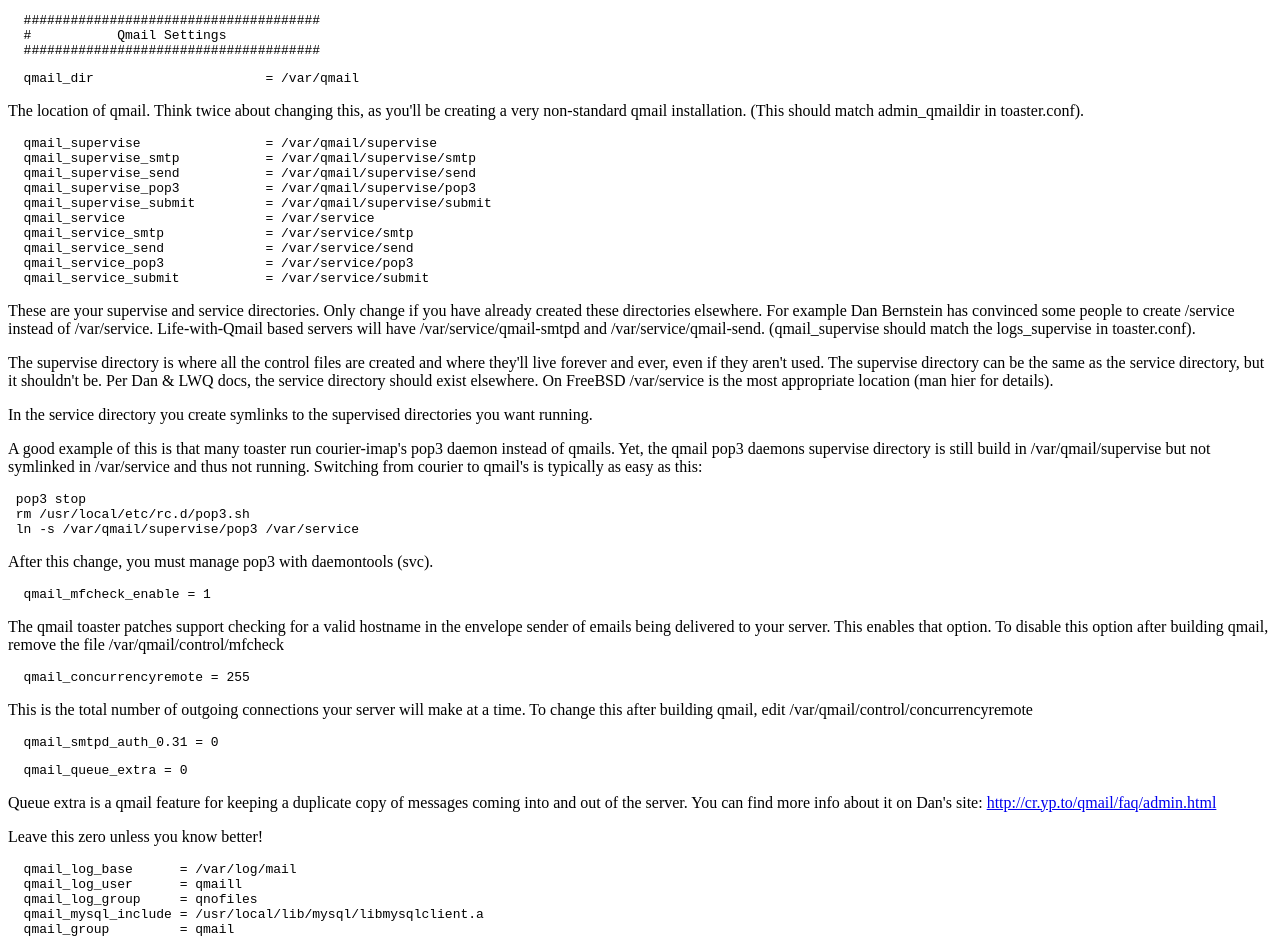
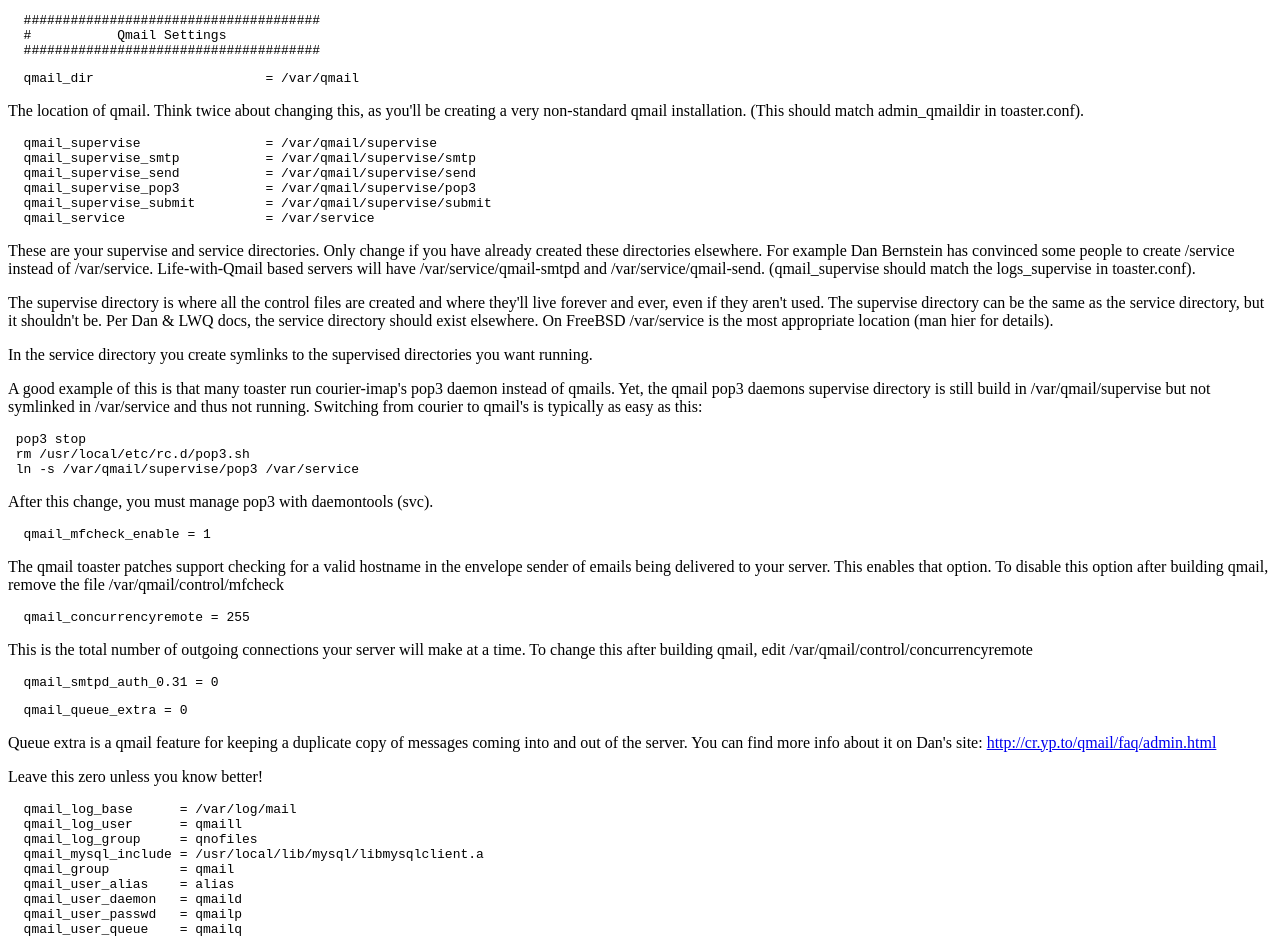
Before and after one commit to msimerson/Mail-Toaster, a plain HTML site: page doc/toaster-watcher.conf.html in a window 1280 px wide. Shown: the part 3802-4738 px from the top of the page. Drawn offline with Linux system fonts and the light colour scheme.

Commit message:
toaster-watcher attempts to create missing service
toaster-watcher attempts to create missing service dirs, this was previously only done by toaster_setup

added 'quiet' to %std_args (was manually passing it around)

removed qmail_service_* settings

updated copyright year

trailing whitespace cleanup

```diff
--- a/doc/toaster-watcher.conf.html
+++ b/doc/toaster-watcher.conf.html
@@ -225,11 +225,7 @@
   qmail_supervise_send           = /var/qmail/supervise/send
   qmail_supervise_pop3           = /var/qmail/supervise/pop3
   qmail_supervise_submit         = /var/qmail/supervise/submit
-  qmail_service                  = /var/service
-  qmail_service_smtp             = /var/service/smtp
-  qmail_service_send             = /var/service/send
-  qmail_service_pop3             = /var/service/pop3
-  qmail_service_submit           = /var/service/submit</pre>
+  qmail_service                  = /var/service</pre>
 <p>These are your supervise and service directories. Only change if you have already created these directories elsewhere. For example Dan Bernstein has convinced some people to create /service instead of /var/service. Life-with-Qmail based servers will have /var/service/qmail-smtpd and /var/service/qmail-send. (qmail_supervise should match the logs_supervise in toaster.conf).</p>
 <p>The supervise directory is where all the control files are created and where they'll live forever and ever, even if they aren't used. The supervise directory can be the same as the service directory, but it shouldn't be. Per Dan &amp; LWQ docs, the service directory should exist elsewhere. On FreeBSD /var/service is the most appropriate location (man hier for details).</p>
 <p>In the service directory you create symlinks to the supervised directories you want running.</p>
```
Also changed, not shown: 16 other files.
